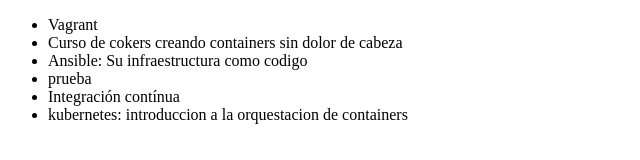
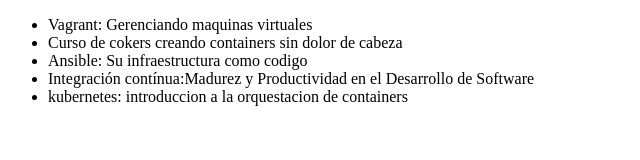
Before and after one commit to Drizone/git-y-github, a plain HTML site: page index.html in a window 1280 px wide. Shown: the whole page, without its empty margins (0-640 px from the left). Drawn offline with Linux system fonts and the light colour scheme.

Commit message:
Se Agregan modificaciones pendientes o no guardades al codigo

```diff
--- a/index.html
+++ b/index.html
@@ -6,11 +6,10 @@
 </head>
 <body>
      <ul>
-         <li> Vagrant </li>
+         <li> Vagrant: Gerenciando maquinas virtuales </li>
          <li> Curso de cokers creando containers sin dolor de cabeza </li>
          <li> Ansible: Su infraestructura como codigo </li>
-         <li> prueba </li>
-         <li> Integración contínua </li>
+         <li> Integración contínua:Madurez y Productividad  en el Desarrollo  de Software </li>
          <li> kubernetes: introduccion  a la orquestacion de containers </li>
      </ul>
 </body>
```
